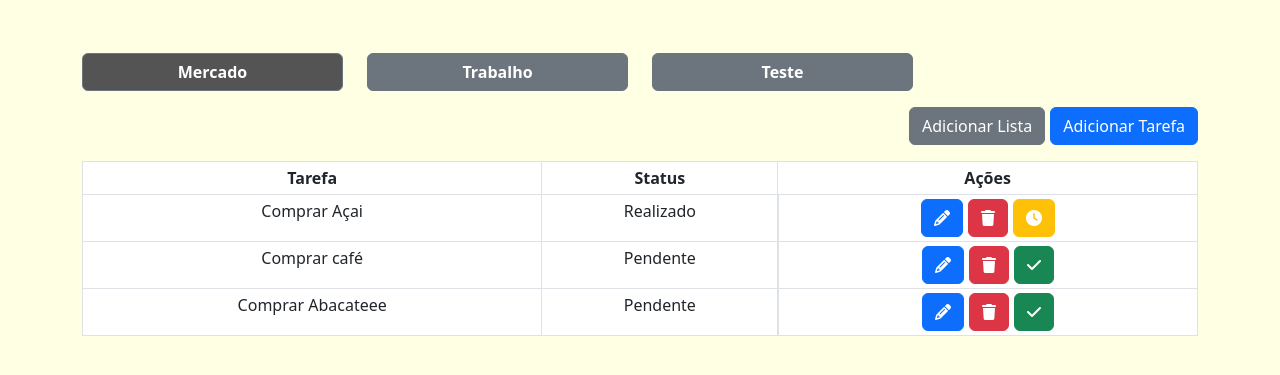
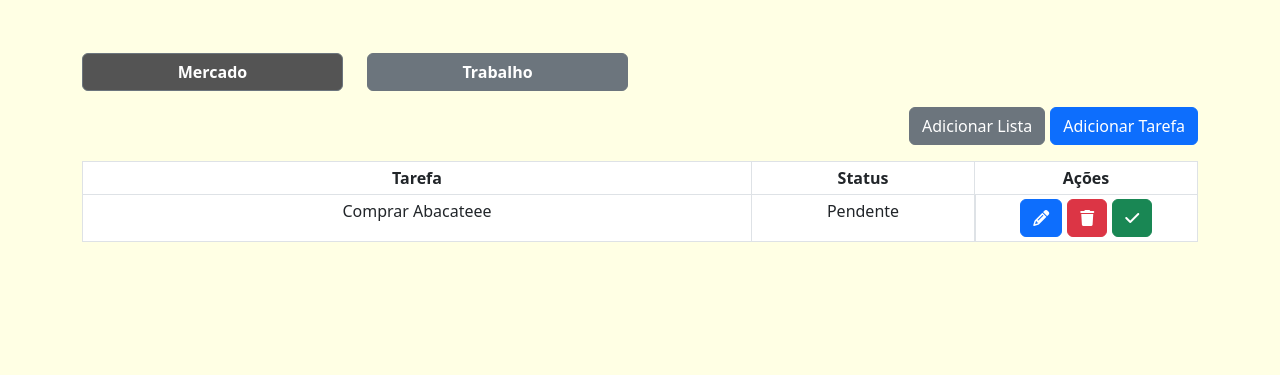
Before and after one commit to maluvoltolini/task, a website built with webpack: page public/index.html in a window 1280 px wide. Shown: the part 201-576 px from the top of the page. Built offline with nearby package versions, Linux system fonts and the light colour scheme; data requests are answered from the project's data file.

Commit message:
adjusted bd

```diff
--- a/db.json
+++ b/db.json
@@ -7,10 +7,6 @@
     {
       "id": "2",
       "title": "Trabalho"
-    },
-    {
-      "id": "a753",
-      "title": "       Teste"
     }
   ],
   "tasks": [
@@ -20,26 +16,9 @@
       "id": "3"
     },
     {
-      "title": " Comprar Açai",
-      "listId": "1",
-      "id": "da49",
-      "status": "1"
-    },
-    {
-      "id": "cd56",
-      "title": "Comprar café",
-      "listId": "1",
-      "status": "0"
-    },
-    {
       "title": "Comprar Abacateee",
       "listId": "1",
       "id": "9043"
-    },
-    {
-      "id": "89bf",
-      "title": "item teste",
-      "listId": "a753"
     }
   ]
 }
--- a/public/index.html
+++ b/public/index.html
@@ -31,9 +31,9 @@
                 <table class="table table-sm table-bordered mt-4">
                     <thead>
                         <tr>
-                            <th class="text-center">Tarefa</th>
-                            <th class="text-center">Status</th>
-                            <th class="text-center">Ações</th>
+                            <th class="text-center" style="width: 60%;">Tarefa</th>
+                            <th class="text-center" style="width: 20%;">Status</th>
+                            <th class="text-center" style="width: 20%;">Ações</th>
                         </tr>
                     </thead>
                     <tbody id="insert-jobs"></tbody>
```
